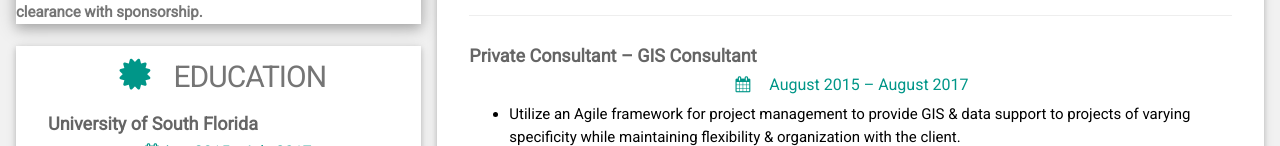
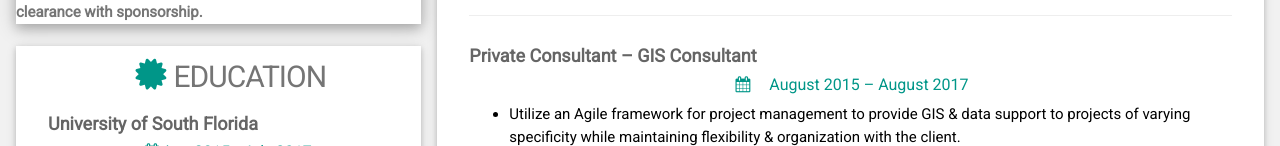
Before and after one commit to MappableKerri/Resume, a plain HTML site: page index.html in a window 1280 px wide. Shown: the part 1577-1723 px from the top of the page. Drawn offline with nearby package versions, Linux system fonts and the light colour scheme; a web font is replaced by a local one.

Commit message:
Update index.html

```diff
--- a/index.html
+++ b/index.html
@@ -158,7 +158,7 @@
 
 <!-- Education Section -->
       <div class="w3-container w3-card-2 w3-white">
-        <h2 class="w3-text-grey w3-padding-16px"><i class="fa fa-certificate fa-fw w3-margin-right w3-xxlarge w3-text-teal"></i>Education</h2>
+        <h2 class="w3-text-grey w3-padding-16px"><i class="fa fa-certificate fa-fw w3-margin-left w3-xxlarge w3-text-teal"></i>Education</h2>
 
           <div class="w3-container">
           <h5 class="w3-opacity"><b>University of South Florida</b></h5>
```
